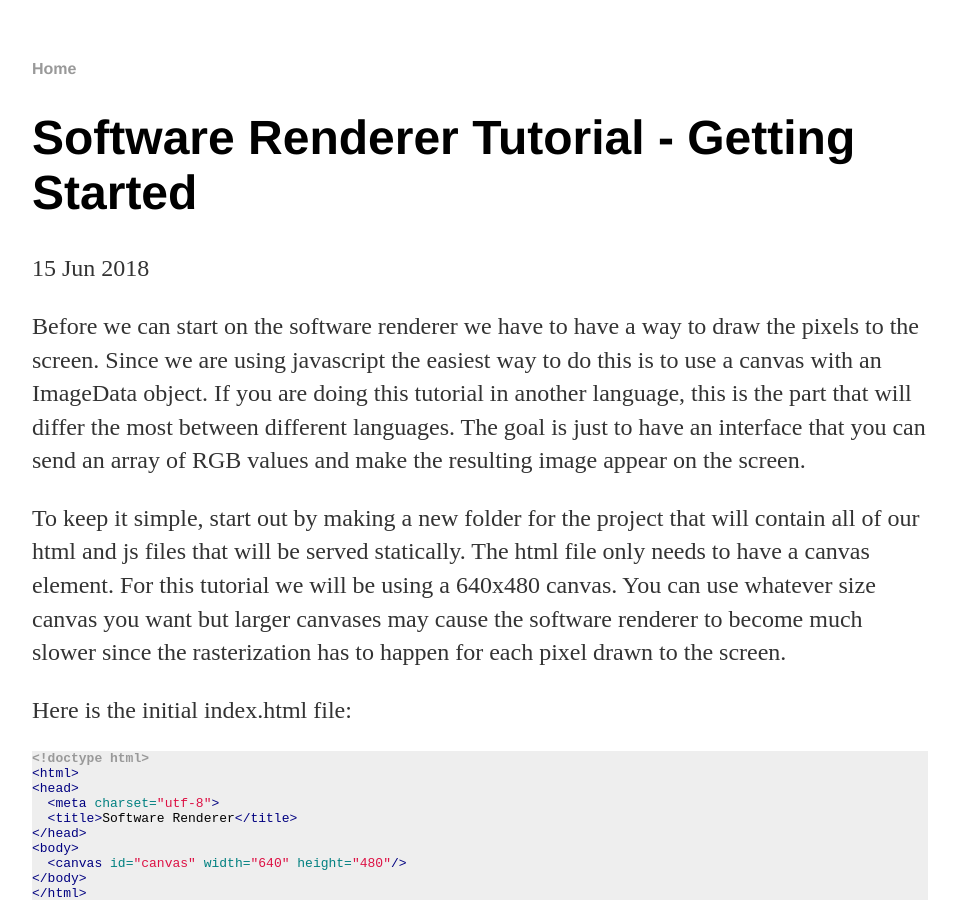
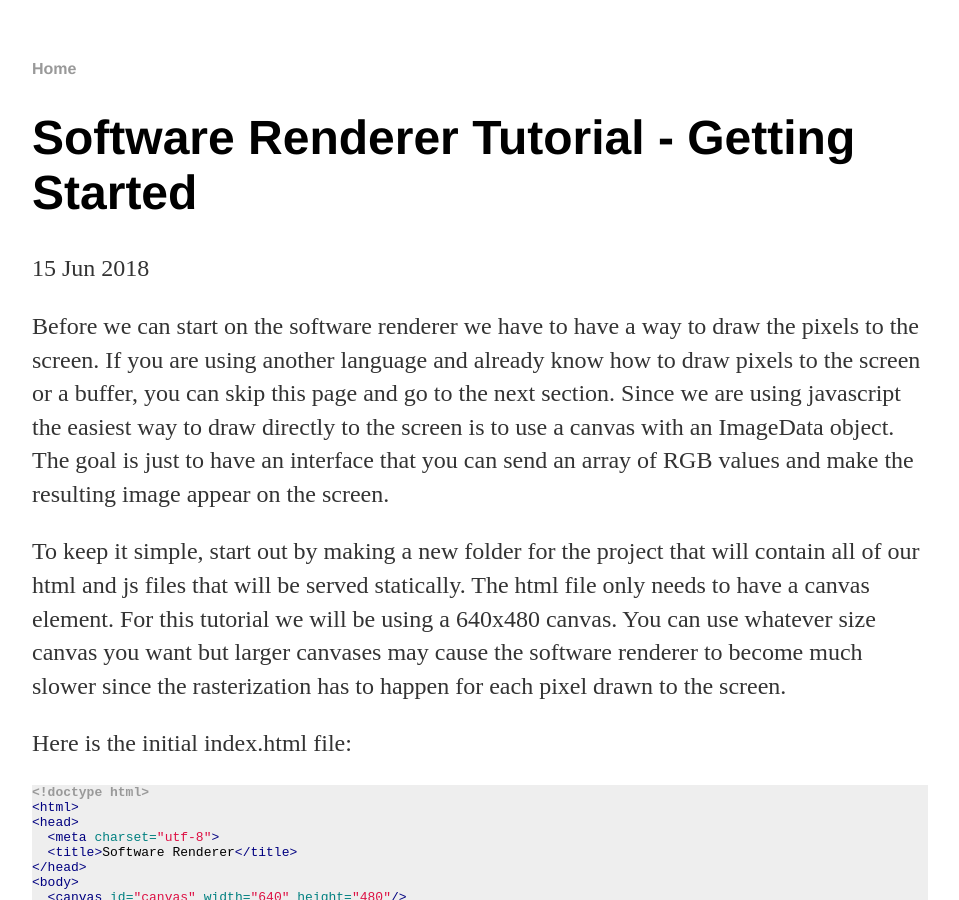
Before and after one commit to natethegreat2525/natethegreat2525.github.io, a Jekyll site: the page built from _posts/2018-06-15-getting-started.md, in a window 1280 px wide and 900 px high. Shown: the whole window, without its empty margins (160-1119 px from the left). Built offline with Jekyll 4.4.1, drawn with Linux system fonts in a browser that asks for light colours.

Commit message:
Fix wording

```diff
--- a/_posts/2018-06-15-getting-started.md
+++ b/_posts/2018-06-15-getting-started.md
@@ -4,7 +4,7 @@ title: "Software Renderer Tutorial - Getting Started"
 date: 2018-06-15
 ---
 
-Before we can start on the software renderer we have to have a way to draw the pixels to the screen. Since we are using javascript the easiest way to do this is to use a canvas with an ImageData object. If you are doing this tutorial in another language, this is the part that will differ the most between different languages. The goal is just to have an interface that you can send an array of RGB values and make the resulting image appear on the screen.
+Before we can start on the software renderer we have to have a way to draw the pixels to the screen. If you are using another language and already know how to draw pixels to the screen or a buffer, you can skip this page and go to the next section. Since we are using javascript the easiest way to draw directly to the screen is to use a canvas with an ImageData object. The goal is just to have an interface that you can send an array of RGB values and make the resulting image appear on the screen.
 
 To keep it simple, start out by making a new folder for the project that will contain all of our html and js files that will be served statically. The html file only needs to have a canvas element. For this tutorial we will be using a 640x480 canvas. You can use whatever size canvas you want but larger canvases may cause the software renderer to become much slower since the rasterization has to happen for each pixel drawn to the screen.
 
```
